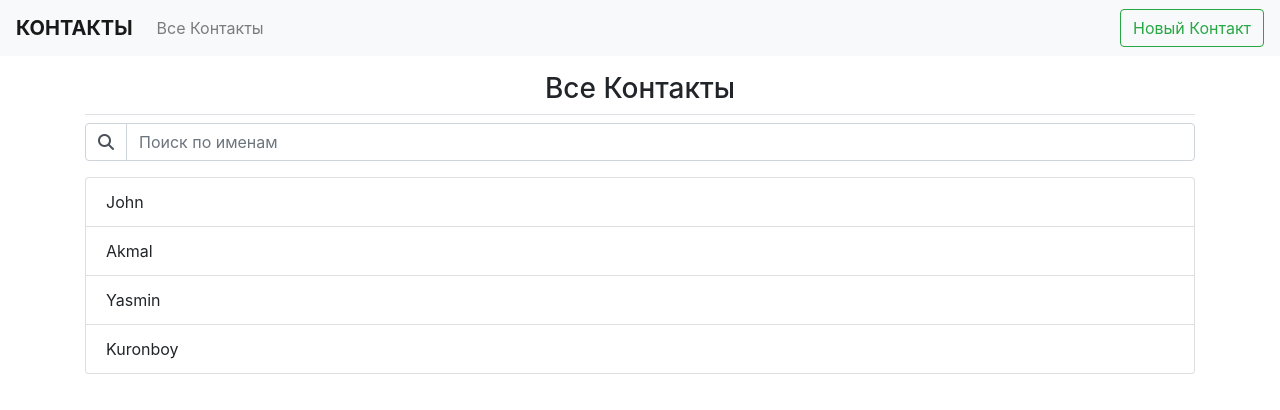
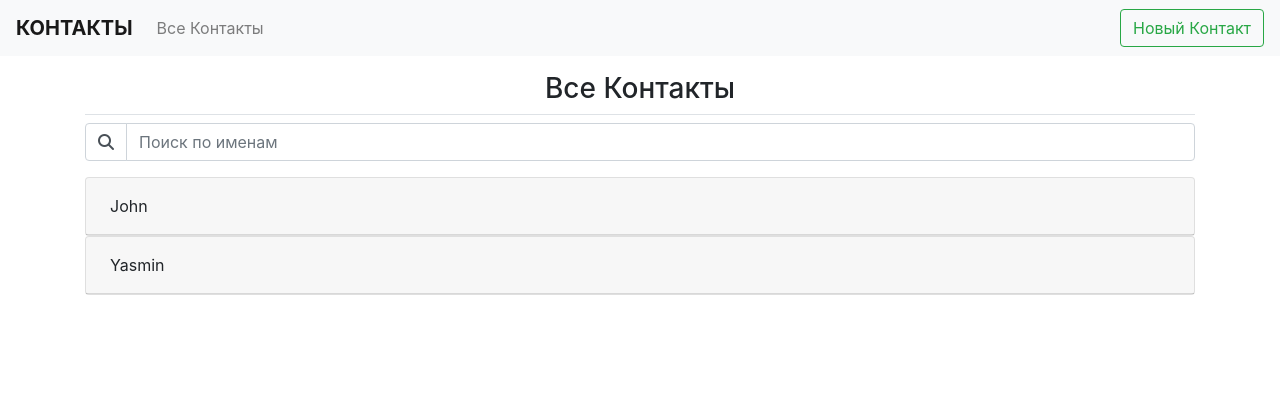
Before and after one commit to abbossth/vue-contacts-app, a Vue app: page / in a window 1280 px wide. Shown: the top 410 px of the page. Built offline with nearby package versions, Linux system fonts and the light colour scheme.

Commit message:
Single Contact created and innited

```diff
--- a/src/components/Contacts.vue
+++ b/src/components/Contacts.vue
@@ -1,26 +1,39 @@
 <template>
-  <div class="list-group">
-    <a
-    v-for="contact in allContacts"
-    :key="contact.id"
-    class="list-group-item list-group-item-action">
-    {{ contact.name}}
-    </a>
+  <div id="accordion">
+    <div class="card" v-for="contact in allContacts" :key="contact.id">
+      <div class="card-header d-flex justify-content-between" id="headingOne" data-toggle="collapse" data-target="#collapseOne" aria-expanded="true" aria-controls="collapseOne">
+        <p class="mb-0 p-1">
+          <span>
+            {{ contact.name }}
+          </span>
+        </p>
+      </div>
+      <div id="collapseOne" class="collapse hide" aria-labelledby="headingOne" data-parent="#accordion">
+        <div class="card-body">
+          <SingleContact :contact="contact" />
+        </div>
+      </div>
+    </div>
   </div>
 </template>
 
 <script>
 import { mapGetters, mapActions } from 'vuex'
-
+import SingleContact from './SingleContact'
 export default {
   name: "ContactsList",
   methods: {
-    ...mapActions(['fetchContacts'])
+    ...mapActions(['fetchContacts', 'deleteContact','fetchSingleContact']),
   },
   computed: mapGetters(['allContacts']),
   created() {
-    this.fetchContacts()
-  }
+    this.fetchContacts(),
+    this.fetchSingleContact()
+  },
+  components: {
+    SingleContact
+  },
+  emits: ['singleContactId']
 }
 </script>
 
--- a/src/components/CreateContact.vue
+++ b/src/components/CreateContact.vue
@@ -30,7 +30,7 @@ export default {
     },
     creating() {
       this.isCreated = !this.isCreated
-      setTimeout(() => this.isCreated = !this.isCreated, 5000)
+      setTimeout(() => this.isCreated = !this.isCreated, 3000)
     }
   }
 }
--- /dev/null
+++ b/src/components/SingleContact.vue
@@ -0,0 +1,22 @@
+<template>
+  <p> <b>Name: </b> {{ contact.name}}</p>
+  <p><b>ID: </b> {{ contact.id }}</p>
+  <span class="fas fa-trash mx-3" @click="deleteContact(contact.id)"></span>
+</template>
+
+<script>
+import { mapActions } from 'vuex'
+export default {
+  name: 'singleContact',
+  props: {
+    contact: Object
+  },
+  methods: {
+    ...mapActions(['deleteContact'])
+  }
+}
+</script>
+
+<style>
+
+</style>
--- a/src/store/data/db.json
+++ b/src/store/data/db.json
@@ -1,18 +1,10 @@
 [
   {
-    "id": 1,
+    "id": 11733,
     "name": "John"
   },
   {
-    "id": 2,
-    "name": "Akmal"
-  },
-  {
-    "id": 3,
+    "id": 53926,
     "name": "Yasmin"
-  },
-  {
-    "id": 4,
-    "name": "Kuronboy"
   }
 ]
--- a/src/store/modules/contacts.js
+++ b/src/store/modules/contacts.js
@@ -1,3 +1,4 @@
+import router from '@/router'
 import db from '../data/db.json'
 
 const state = {
@@ -5,12 +6,23 @@ const state = {
 }
 
 const getters = {
-  allContacts: (state) => state.contacts
+  allContacts: (state) => state.contacts,
 }
 
 const actions = {
   fetchContacts({ commit }) {
     commit('setContacts', db)
+  },
+  fetchSingleContact({commit}, id) {
+    let singleContact = 'none'
+    // console.log("Id: ", id)
+    for (let contact of state.contacts) {
+      if (contact.id === id) {
+        singleContact = contact
+      }
+    }
+    // console.log("sc:",singleContact)
+    commit('singleContact', singleContact)
   },
   createNew({ commit }, name) {
     const contact = {
@@ -19,12 +31,19 @@ const actions = {
     }
     db.push(contact)
     commit('newContact', db)
+    router.push('/')
+  },
+  deleteContact({commit}, id) {
+    commit('removeContact', id)
+    // console.log(id);
   }
 }
 
 const mutations = {
   setContacts: (state, contacts) => (state.contacts = contacts),
-  newContact: (state, contact) => (state.contacts, contact)
+  singleContact: (state, contact) => contact,
+  newContact: (state, contact) => (state.contacts, contact),
+  removeContact: (state, id) => state.contacts = state.contacts.filter(todo => todo.id !== id)
 }
 
 export default {
--- /dev/null
+++ b/src/views/SingleContact.vue
@@ -0,0 +1,22 @@
+<template>
+  <h1> Single Contact</h1>
+</template>
+
+<script>
+import { mapActions, mapGetters } from 'vuex';
+export default {
+  name: 'SingleContact',
+  methods: {
+    ...mapActions(['fetchSingleContact'])
+  },
+  computed: mapGetters(['allContacts']),
+  created () {
+    console.log("Created");
+    this.fetchSingleContact()
+  }
+}
+</script>
+
+<style>
+
+</style>
```
